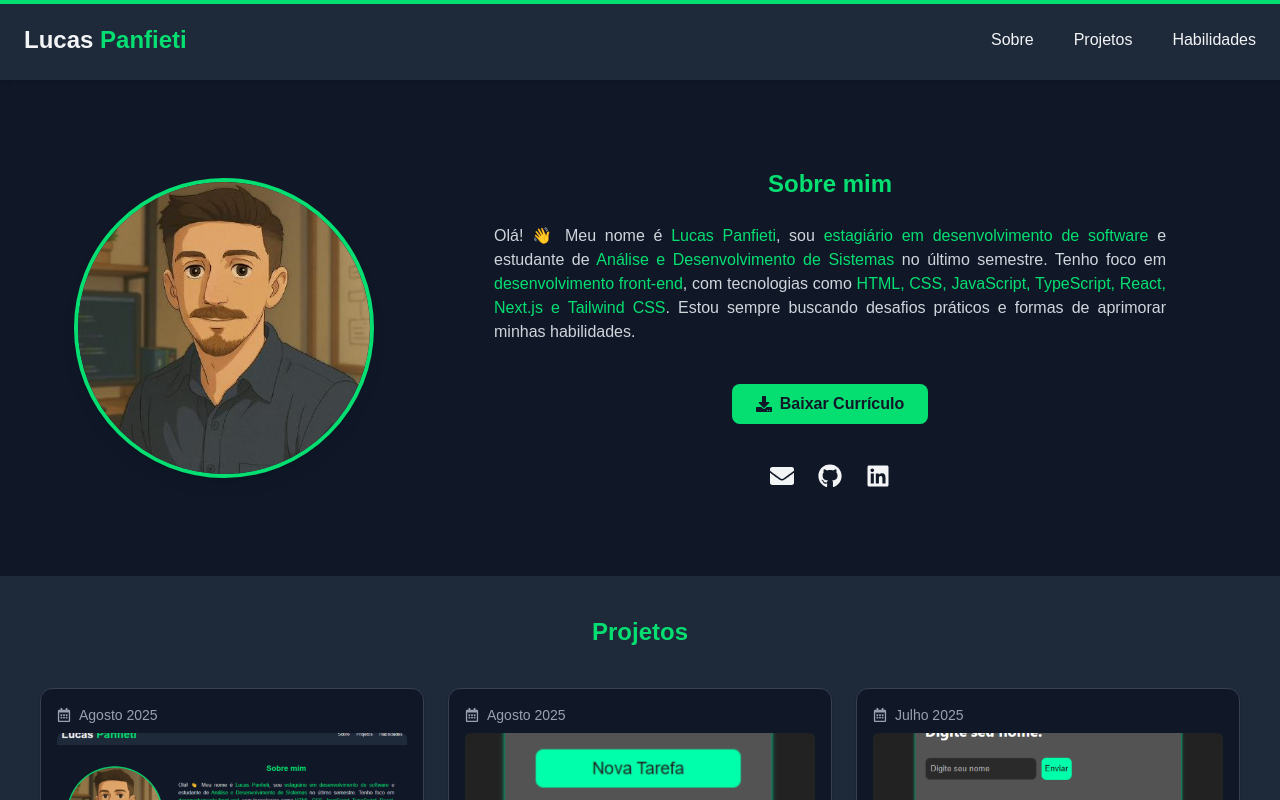
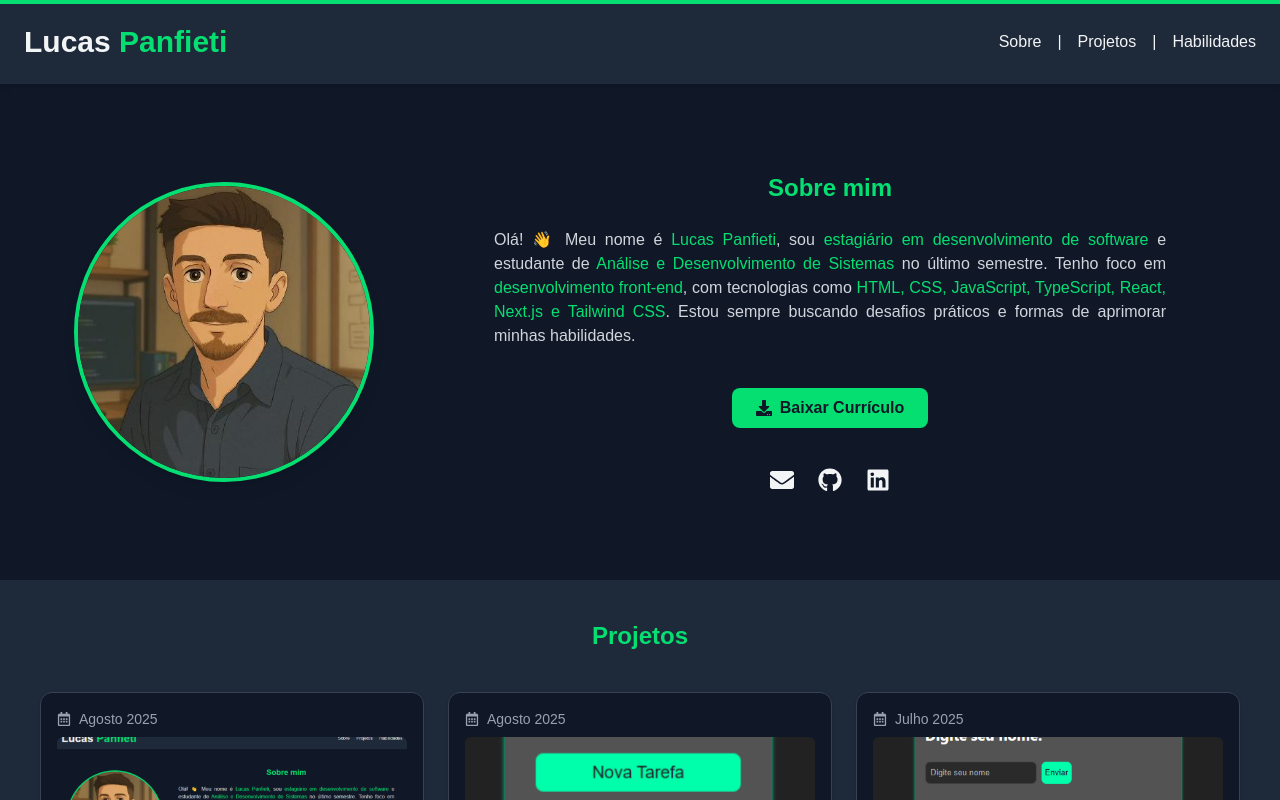
Before and after one commit to LucasPanfieti/lucaspanfieti.portfolio, a Next.js app: page / in a window 1280 px wide. Shown: the top 800 px of the page. Built offline with nearby package versions, Linux system fonts and the light colour scheme.

Commit message:
novas funcoes2

```diff
--- a/src/app/page.tsx
+++ b/src/app/page.tsx
@@ -97,23 +97,25 @@ export default function Home() {
 
       {/* Header */}
       <header className="p-6 bg-gray-800 shadow-md flex justify-between items-center flex-col-425">
-        <h1 className="text-2xl font-bold relative after:content-[''] after:absolute after:left-0 after:bottom-0 after:h-[2px] after:bg-green-400 after:w-0 after:transition-all hover:after:w-full">
+        <h1 className="text-3xl font-bold relative after:content-[''] after:absolute after:left-0 after:bottom-0 after:h-[2px] after:bg-green-400 after:w-0 after:transition-all hover:after:w-full">
           Lucas <span className="text-green-400">Panfieti</span>
         </h1>
 
-        <nav className="flex gap-3 md:gap-10 items-center">
+        <nav className="flex gap-4 items-center">
           <a
             href="#sobre"
             className="relative after:content-[''] after:absolute after:left-0 after:bottom-0 after:h-[2px] after:bg-green-400 after:w-0 after:transition-all hover:after:w-full"
           >
             Sobre
           </a>
+          |
           <a
             href="#projetos"
             className="relative after:content-[''] after:absolute after:left-0 after:bottom-0 after:h-[2px] after:bg-green-400 after:w-0 after:transition-all hover:after:w-full"
           >
             Projetos
           </a>
+          |
           <a
             href="#habilidades"
             className="relative after:content-[''] after:absolute after:left-0 after:bottom-0 after:h-[2px] after:bg-green-400 after:w-0 after:transition-all hover:after:w-full"
```
